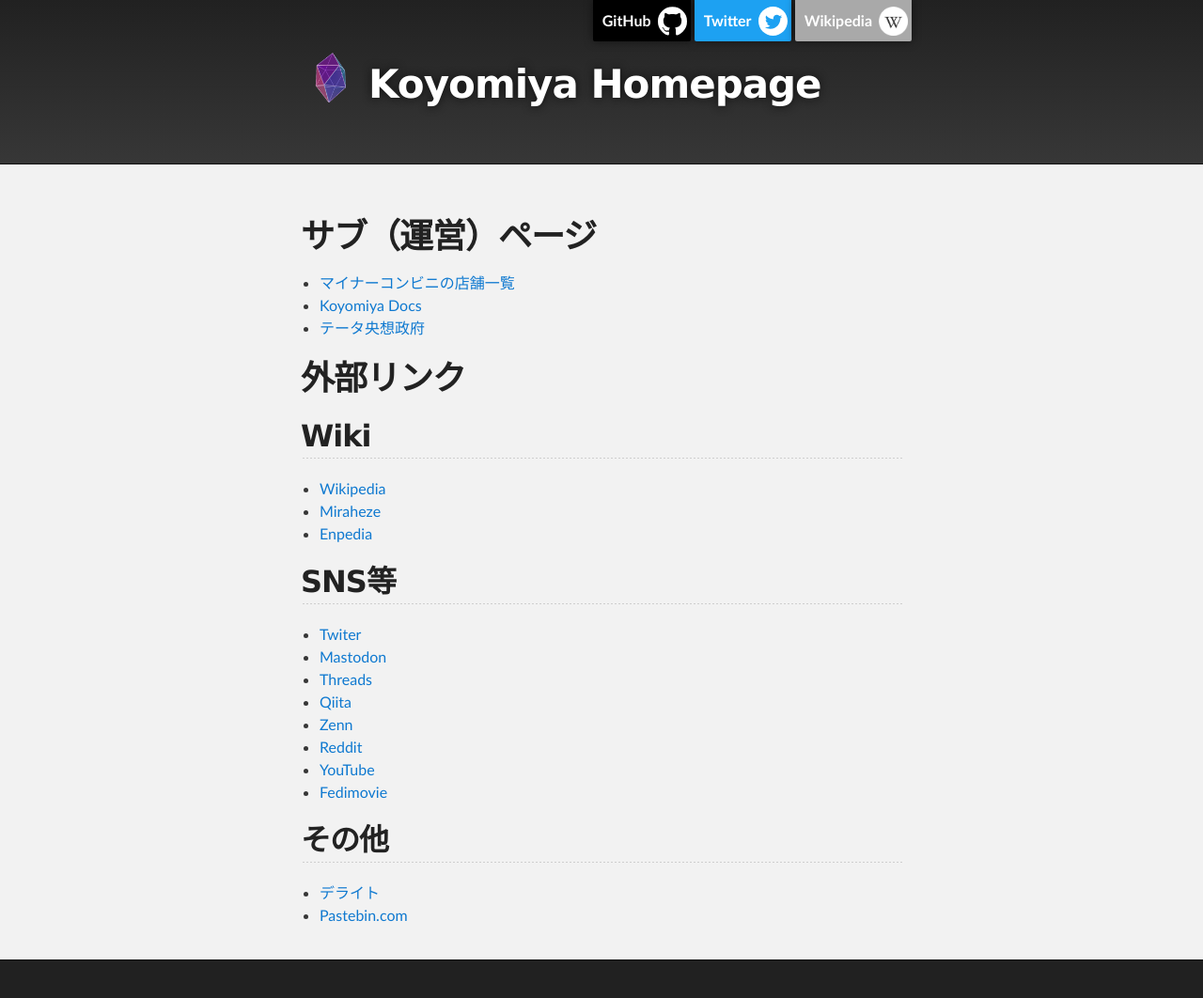
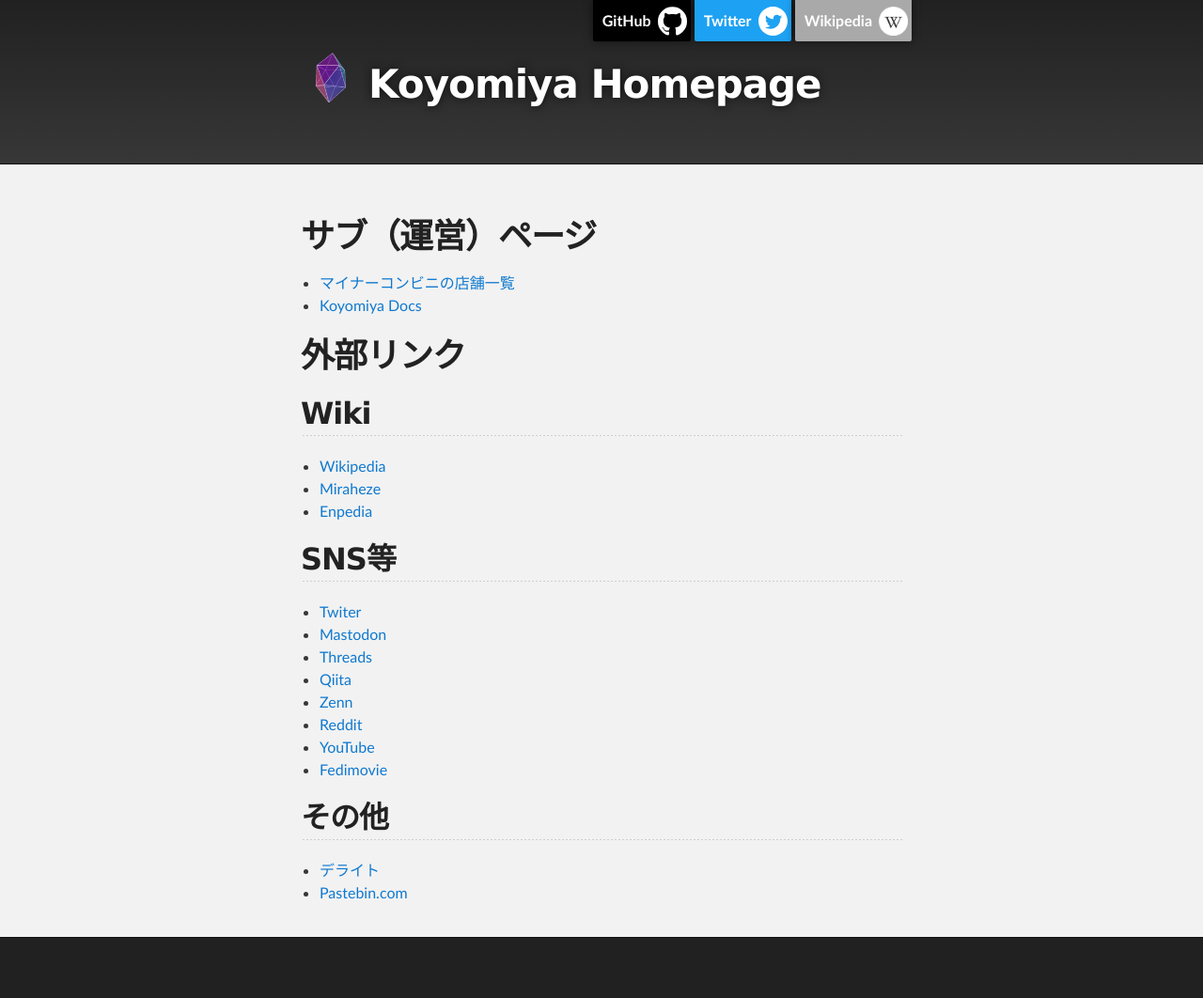
Before and after one commit to koyomiyahouya/koyomiyahouya.github.io, a Jekyll site: the page built from index.md, in a window 1280 px wide. Shown: the whole page at 94% size. Built offline with Jekyll 4.4.1, drawn with Linux system fonts in a browser that asks for light colours; the repository's description, which GitHub fills in, is left out; after the commit the page ends 1038 px from its top, so only the background shows below that.

Commit message:
index.md の更新

```diff
--- a/index.md
+++ b/index.md
@@ -5,7 +5,6 @@ title: Koyomiya Homepage
 # サブ（運営）ページ
 * [マイナーコンビニの店舗一覧](/conveni)
 * [Koyomiya Docs](/docs)
-* [テータ央想政府](https://the.koymi.net)
 
 # 外部リンク
 ## Wiki
```
